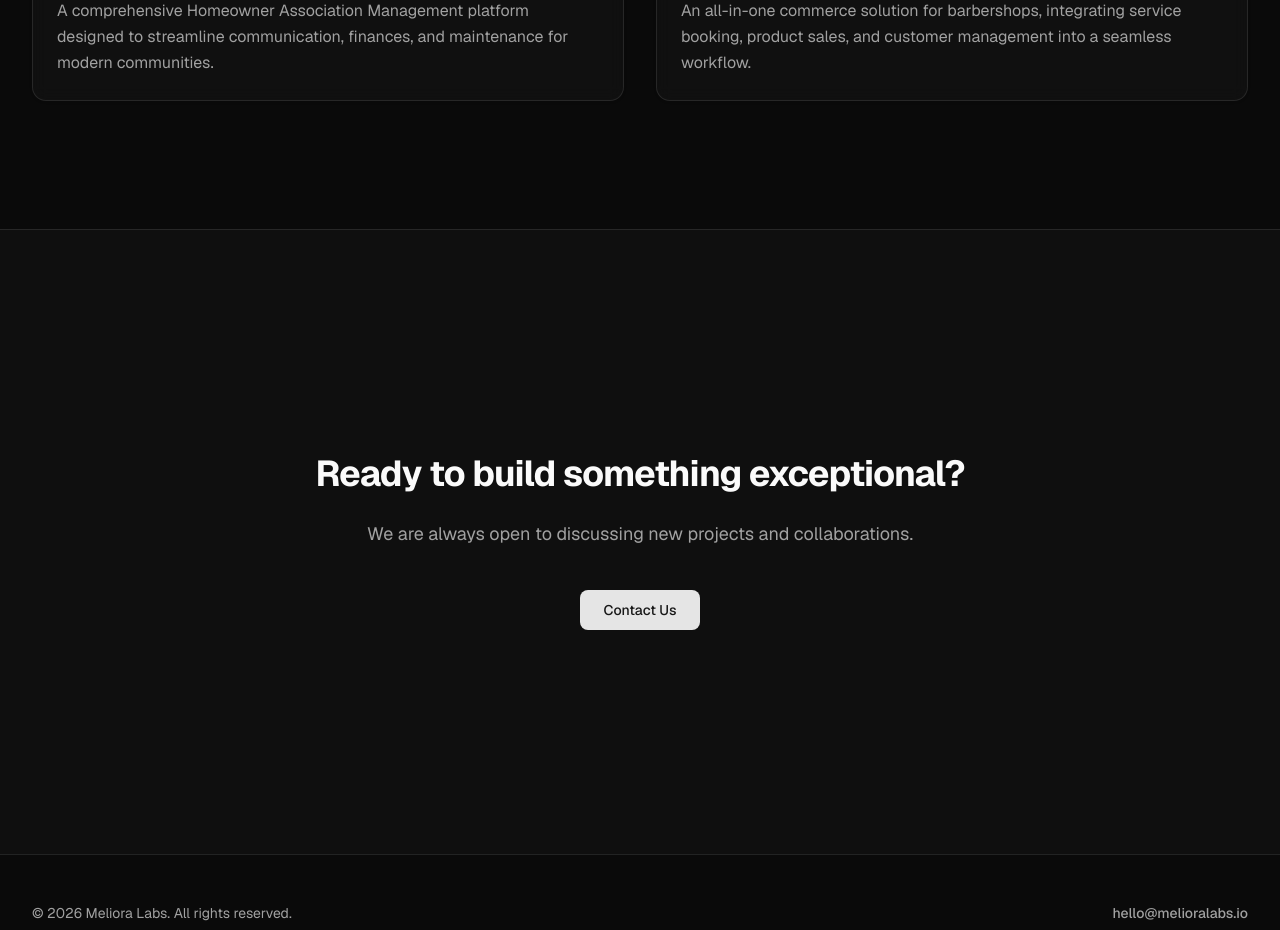
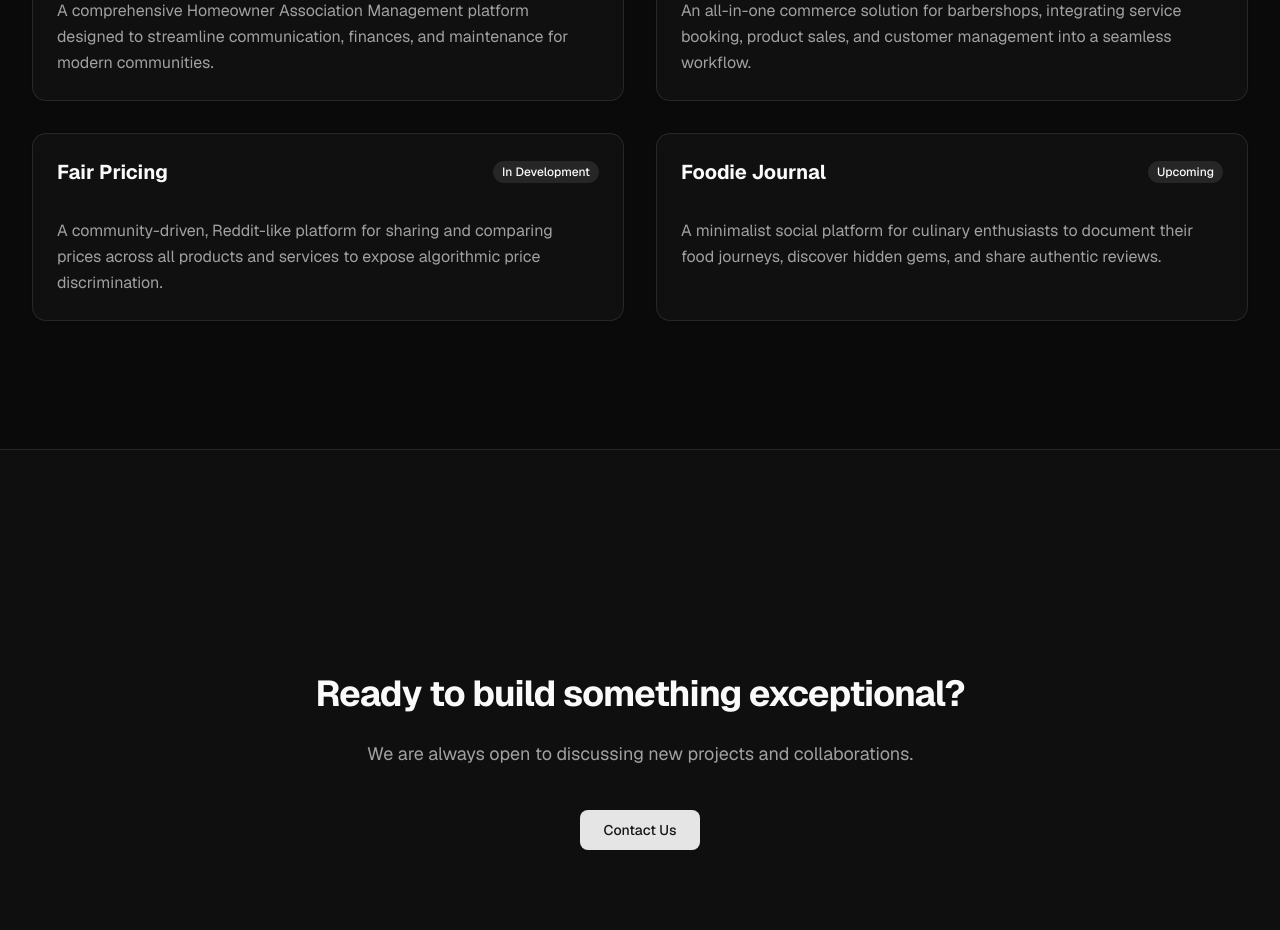
Before and after one commit to MelioraLabsIO/melioralabs-site, a Next.js app: page / in a window 1280 px wide. Shown: the part 1600-2530 px from the top of the page. Built offline with nearby package versions, Linux system fonts and the light colour scheme.

Commit message:
Add new product cards: Fair Pricing and Foodie Journal to the homepage

```diff
--- a/src/app/page.tsx
+++ b/src/app/page.tsx
@@ -88,6 +88,16 @@ export default function HomePage() {
               description="An all-in-one commerce solution for barbershops, integrating service booking, product sales, and customer management into a seamless workflow."
               status="In Development"
             />
+            <ProductCard
+              title="Fair Pricing"
+              description="A community-driven, Reddit-like platform for sharing and comparing prices across all products and services to expose algorithmic price discrimination."
+              status="In Development"
+            />
+            <ProductCard
+              title="Foodie Journal"
+              description="A minimalist social platform for culinary enthusiasts to document their food journeys, discover hidden gems, and share authentic reviews."
+              status="Upcoming"
+            />
           </div>
         </Container>
       </Section>
```
